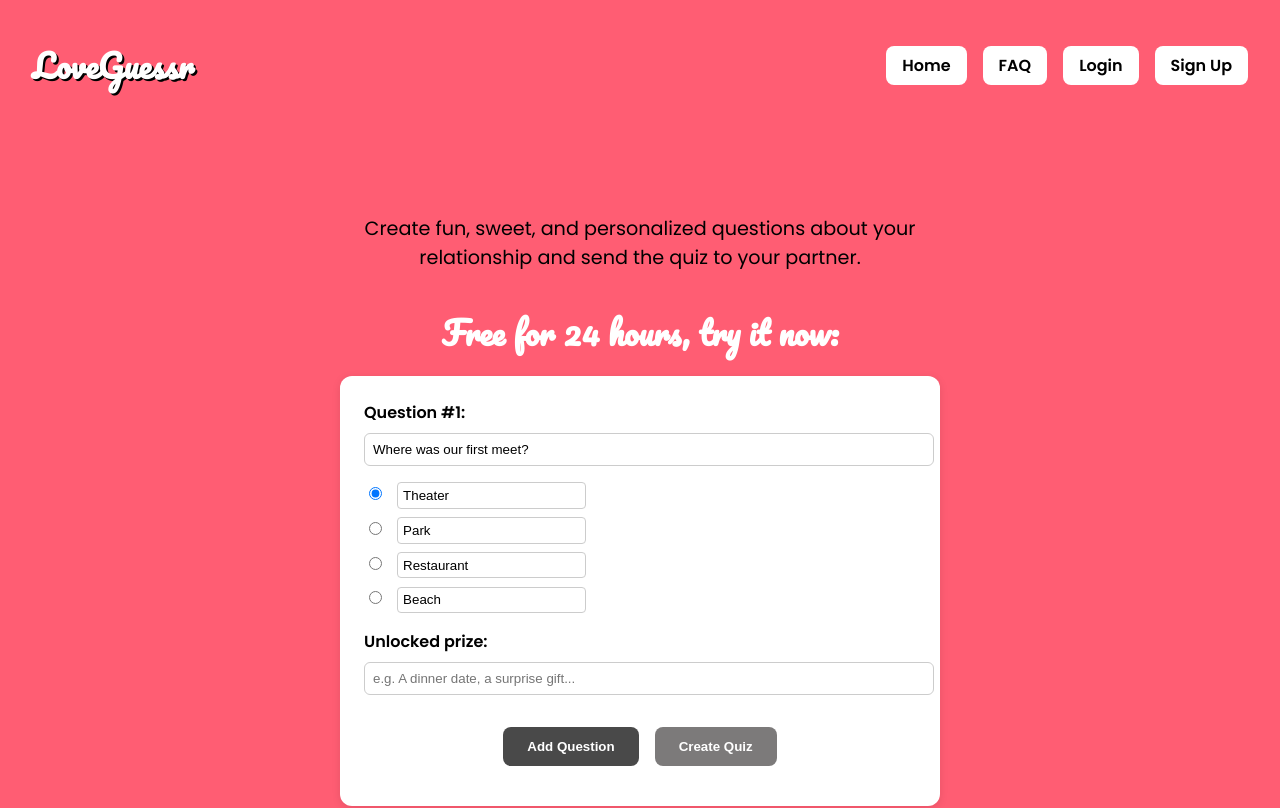
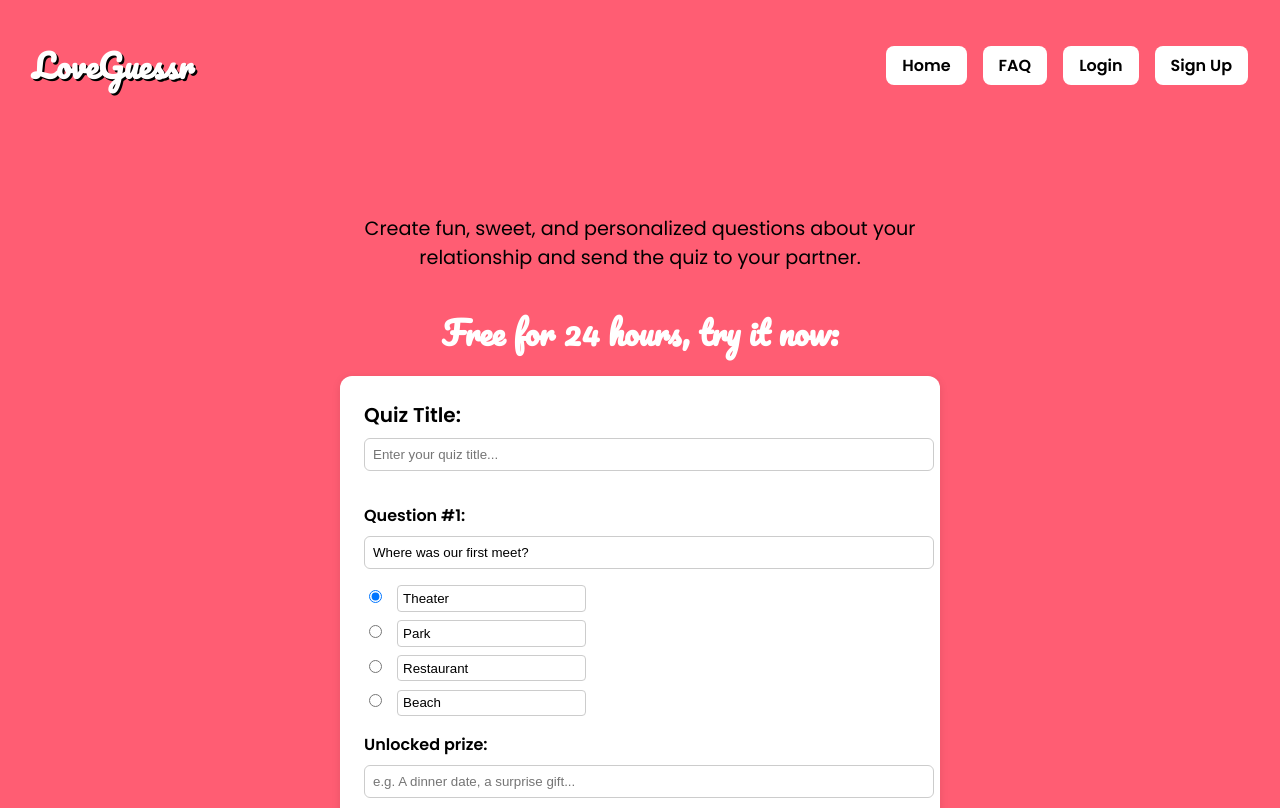
Before and after one commit to ayrtonaoki/loveguessr-frontend, a React (Create React App) app: page / in a window 1280 px wide. Shown: the top 808 px of the page. Built offline with nearby package versions, Linux system fonts and the light colour scheme.

Commit message:
Add Quiz title field to Home page

```diff
--- a/src/pages/Home.jsx
+++ b/src/pages/Home.jsx
@@ -3,6 +3,7 @@ import Header from '../components/Header';
 import Footer from '../components/Footer';
 
 function Home() {
+  const [quizTitle, setQuizTitle] = useState('');
   const [questions, setQuestions] = useState([
     {
       id: 1,
@@ -51,7 +52,7 @@ function Home() {
   };
   const handleSubmit = (e) => {
     e.preventDefault();
-    console.log("Quiz submitted:", questions);
+    console.log("Quiz submitted:", { quizTitle, questions });
   };
 
   return (
@@ -97,6 +98,30 @@ function Home() {
             borderRadius: '12px',
             boxShadow: '0 2px 8px rgba(0,0,0,0.1)'
           }}>
+            <div style={{ marginBottom: '2rem', textAlign: 'left' }}>
+              <label style={{
+                  fontWeight: 'bold',
+                  display: 'block',
+                  marginBottom: '0.5rem',
+                  fontSize: '20px'
+                }}>
+                Quiz Title:
+                <input
+                  type="text"
+                  value={quizTitle}
+                  onChange={(e) => setQuizTitle(e.target.value)}
+                  placeholder="Enter your quiz title..."
+                  style={{
+                    display: 'block',
+                    width: '100%',
+                    marginTop: '0.5rem',
+                    padding: '0.5rem',
+                    borderRadius: '6px',
+                    border: '1px solid #ccc'
+                  }}
+                />
+              </label>
+            </div>
             {questions.map((q, index) => (
               <div key={q.id} style={{ marginBottom: '2rem', textAlign: 'left' }}>
                 <label style={{ fontWeight: 'bold', display: 'block', marginBottom: '0.5rem' }}>
```
